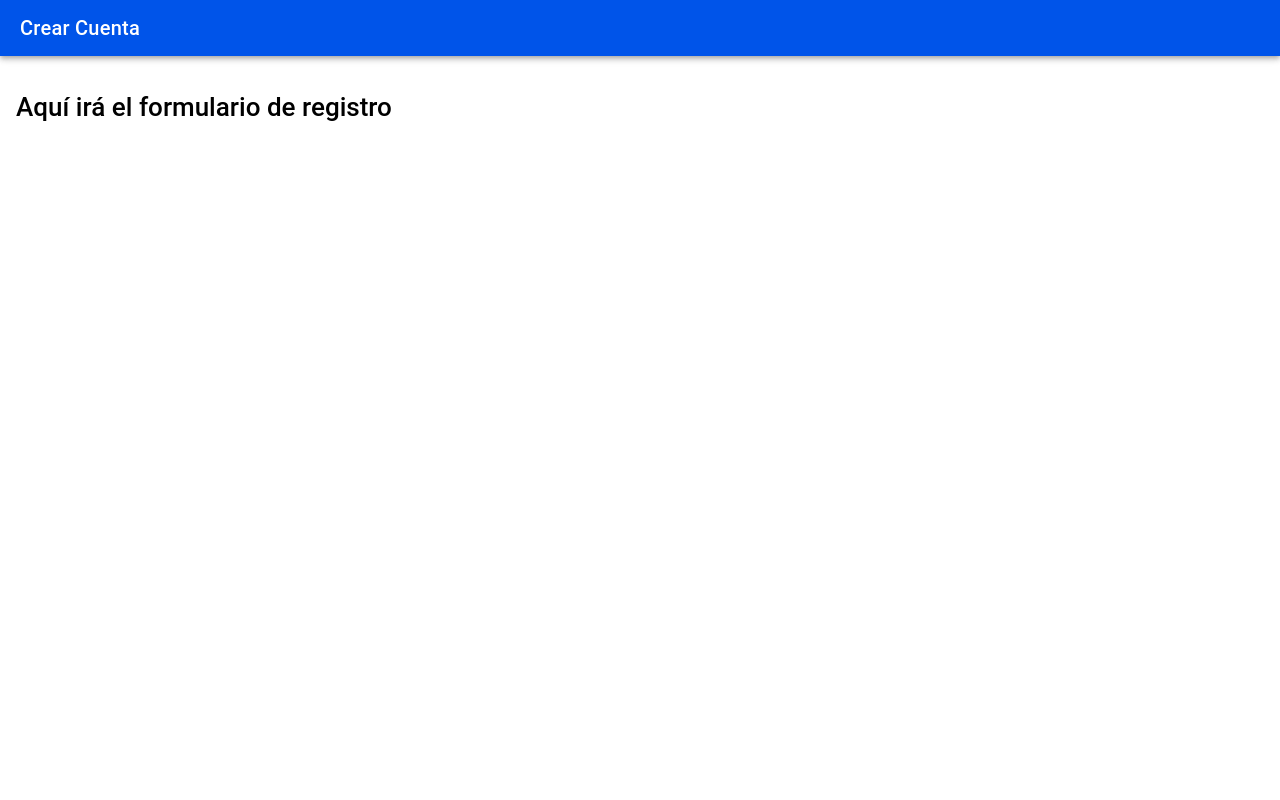
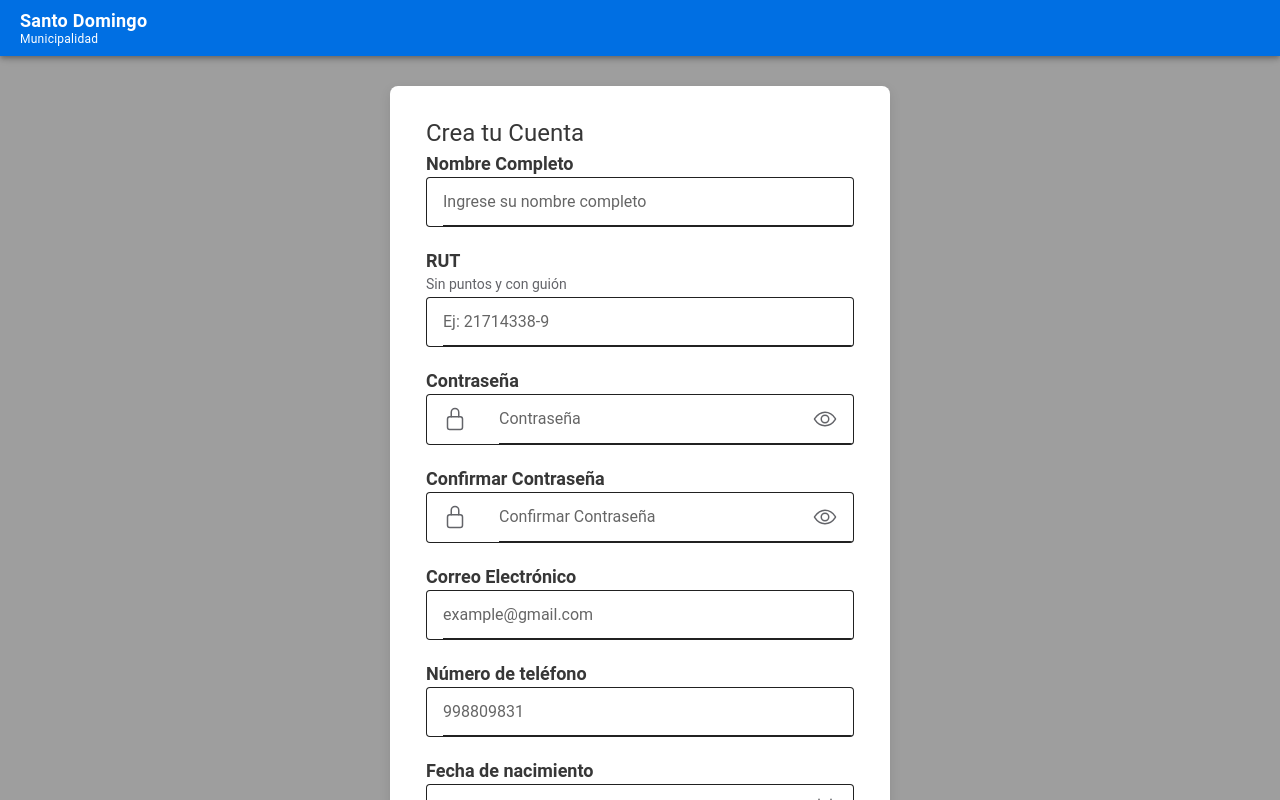
Before and after one commit to MartiSandoval/Proyecto-Web-y-Movil, a React (Vite) app: page /registro in a window 1280 px wide. Built offline with nearby package versions, Linux system fonts and the light colour scheme.

Commit message:
registerPage-casi

```diff
--- a/src/pages/RegisterPage.tsx
+++ b/src/pages/RegisterPage.tsx
@@ -1,16 +1,235 @@
-import React from 'react';
-import { IonPage, IonHeader, IonToolbar, IonTitle, IonContent } from '@ionic/react';
+import React, { useState } from 'react';
+import {
+  IonPage,
+  IonHeader,
+  IonToolbar,
+  IonTitle,
+  IonContent,
+  IonInput,
+  IonButton,
+  IonCard,
+  IonCardContent,
+  IonIcon,
+  IonItem,
+  IonLabel,
+  IonSelect,
+  IonSelectOption,
+  IonCheckbox,
+  IonText
+} from '@ionic/react';
+import { lockClosedOutline, eyeOutline, calendarOutline } from 'ionicons/icons';
+// Importamos el mismo CSS del Login porque la estructura del contenedor es igual
+import './LoginPage.css';
 
 const RegisterPage: React.FC = () => {
+  // Estados para capturar todos los campos del formulario
+  const [nombre, setNombre] = useState('');
+  const [rut, setRut] = useState('');
+  const [password, setPassword] = useState('');
+  const [confirmPassword, setConfirmPassword] = useState('');
+  const [correo, setCorreo] = useState('');
+  const [telefono, setTelefono] = useState('');
+  const [fechaNacimiento, setFechaNacimiento] = useState('');
+  const [genero, setGenero] = useState('');
+  const [region, setRegion] = useState('');
+  const [comuna, setComuna] = useState('');
+  const [terminos, setTerminos] = useState(false);
+
+  const handleRegister = () => {
+    console.log('Intentando registrar usuario:', { nombre, rut, correo, region, comuna });
+    // Aquí luego agregarán las validaciones (ej: que las contraseñas coincidan)
+  };
+
   return (
     <IonPage>
+      {/* Cabecera Municipal */}
       <IonHeader>
-        <IonToolbar color="primary">
-          <IonTitle>Crear Cuenta</IonTitle>
+        <IonToolbar className="municipal-toolbar">
+          <IonTitle>
+            <div className="municipal-header-title">
+              <strong>Santo Domingo</strong>
+              <span>Municipalidad</span>
+            </div>
+          </IonTitle>
         </IonToolbar>
       </IonHeader>
-      <IonContent className="ion-padding">
-        <h1>Aquí irá el formulario de registro</h1>
+
+      <IonContent fullscreen className="login-background">
+        <div className="login-container">
+          <IonCard className="login-card">
+            <IonCardContent>
+              <h1 className="login-title">Crea tu Cuenta</h1>
+
+              {/* Nombre Completo */}
+              <div className="input-group">
+                <IonLabel className="input-label">Nombre Completo</IonLabel>
+                <IonItem className="custom-input">
+                  <IonInput
+                    placeholder="Ingrese su nombre completo"
+                    value={nombre}
+                    onIonInput={(e: any) => setNombre(e.target.value)}
+                  ></IonInput>
+                </IonItem>
+              </div>
+
+              {/* RUT */}
+              <div className="input-group">
+                <IonLabel className="input-label">RUT</IonLabel>
+                <IonText color="medium"><p className="input-helper">Sin puntos y con guión</p></IonText>
+                <IonItem className="custom-input">
+                  <IonInput
+                    placeholder="Ej: 21714338-9"
+                    value={rut}
+                    onIonInput={(e: any) => setRut(e.target.value)}
+                  ></IonInput>
+                </IonItem>
+              </div>
+
+              {/* Contraseña */}
+              <div className="input-group">
+                <IonLabel className="input-label">Contraseña</IonLabel>
+                <IonItem className="custom-input">
+                  <IonIcon slot="start" icon={lockClosedOutline} color="medium" />
+                  <IonInput
+                    type="password"
+                    placeholder="Contraseña"
+                    value={password}
+                    onIonInput={(e: any) => setPassword(e.target.value)}
+                  ></IonInput>
+                  <IonIcon slot="end" icon={eyeOutline} color="medium" style={{ cursor: 'pointer' }} />
+                </IonItem>
+              </div>
+
+              {/* Confirmar Contraseña */}
+              <div className="input-group">
+                <IonLabel className="input-label">Confirmar Contraseña</IonLabel>
+                <IonItem className="custom-input">
+                  <IonIcon slot="start" icon={lockClosedOutline} color="medium" />
+                  <IonInput
+                    type="password"
+                    placeholder="Confirmar Contraseña"
+                    value={confirmPassword}
+                    onIonInput={(e: any) => setConfirmPassword(e.target.value)}
+                  ></IonInput>
+                  <IonIcon slot="end" icon={eyeOutline} color="medium" style={{ cursor: 'pointer' }} />
+                </IonItem>
+              </div>
+
+              {/* Correo Electrónico */}
+              <div className="input-group">
+                <IonLabel className="input-label">Correo Electrónico</IonLabel>
+                <IonItem className="custom-input">
+                  <IonInput
+                    type="email"
+                    placeholder="example@gmail.com"
+                    value={correo}
+                    onIonInput={(e: any) => setCorreo(e.target.value)}
+                  ></IonInput>
+                </IonItem>
+              </div>
+
+              {/* Número de Teléfono */}
+              <div className="input-group">
+                <IonLabel className="input-label">Número de teléfono</IonLabel>
+                <IonItem className="custom-input">
+                  <IonInput
+                    type="tel"
+                    placeholder="998809831"
+                    value={telefono}
+                    onIonInput={(e: any) => setTelefono(e.target.value)}
+                  ></IonInput>
+                </IonItem>
+              </div>
+
+              {/* Fecha de Nacimiento */}
+              <div className="input-group">
+                <IonLabel className="input-label">Fecha de nacimiento</IonLabel>
+                <IonItem className="custom-input">
+                  <IonInput
+                    type="date"
+                    value={fechaNacimiento}
+                    onIonInput={(e: any) => setFechaNacimiento(e.target.value)}
+                  ></IonInput>
+                  <IonIcon slot="end" icon={calendarOutline} color="medium" />
+                </IonItem>
+              </div>
+
+              {/* Género (Select) */}
+              <div className="input-group">
+                <IonLabel className="input-label">Género</IonLabel>
+                <IonItem className="custom-input">
+                  <IonSelect
+                    placeholder="Seleccione una opción"
+                    value={genero}
+                    onIonChange={(e) => setGenero(e.detail.value)}
+                    interface="popover"
+                  >
+                    <IonSelectOption value="masculino">Masculino</IonSelectOption>
+                    <IonSelectOption value="femenino">Femenino</IonSelectOption>
+                    <IonSelectOption value="otro">Otro</IonSelectOption>
+                    <IonSelectOption value="prefiero_no_decirlo">Prefiero no decirlo</IonSelectOption>
+                  </IonSelect>
+                </IonItem>
+              </div>
+
+              {/* Región (Select) */}
+              <div className="input-group">
+                <IonLabel className="input-label">Región</IonLabel>
+                <IonItem className="custom-input">
+                  <IonSelect
+                    placeholder="Selecciona una región"
+                    value={region}
+                    onIonChange={(e) => setRegion(e.detail.value)}
+                    interface="popover"
+                  >
+                    <IonSelectOption value="valparaiso">Valparaíso</IonSelectOption>
+                    <IonSelectOption value="metropolitana">Metropolitana</IonSelectOption>
+                    {/* Agregar las demás regiones luego */}
+                  </IonSelect>
+                </IonItem>
+              </div>
+
+              {/* Comuna (Select) */}
+              <div className="input-group">
+                <IonLabel className="input-label">Comuna</IonLabel>
+                <IonItem className="custom-input">
+                  <IonSelect
+                    placeholder="Selecciona una comuna"
+                    value={comuna}
+                    onIonChange={(e) => setComuna(e.detail.value)}
+                    interface="popover"
+                  >
+                    <IonSelectOption value="santo_domingo">Santo Domingo</IonSelectOption>
+                    <IonSelectOption value="san_antonio">San Antonio</IonSelectOption>
+                    {/* Agregar las demás comunas luego */}
+                  </IonSelect>
+                </IonItem>
+              </div>
+
+              {/* Términos y Condiciones */}
+              <div className="input-group" style={{ display: 'flex', alignItems: 'center', marginTop: '20px', marginBottom: '30px' }}>
+                <IonCheckbox
+                  checked={terminos}
+                  onIonChange={(e) => setTerminos(e.detail.checked)}
+                  style={{ marginRight: '10px' }}
+                />
+                <IonLabel style={{ fontSize: '14px', fontWeight: 'bold', color: '#373737' }}>
+                  Términos y Condiciones
+                </IonLabel>
+              </div>
+
+              {/* Botón Crear Cuenta */}
+              <IonButton
+                expand="block"
+                className="btn-ingresar"
+                onClick={handleRegister}
+              >
+                Crear Cuenta
+              </IonButton>
+
+            </IonCardContent>
+          </IonCard>
+        </div>
       </IonContent>
     </IonPage>
   );
```
